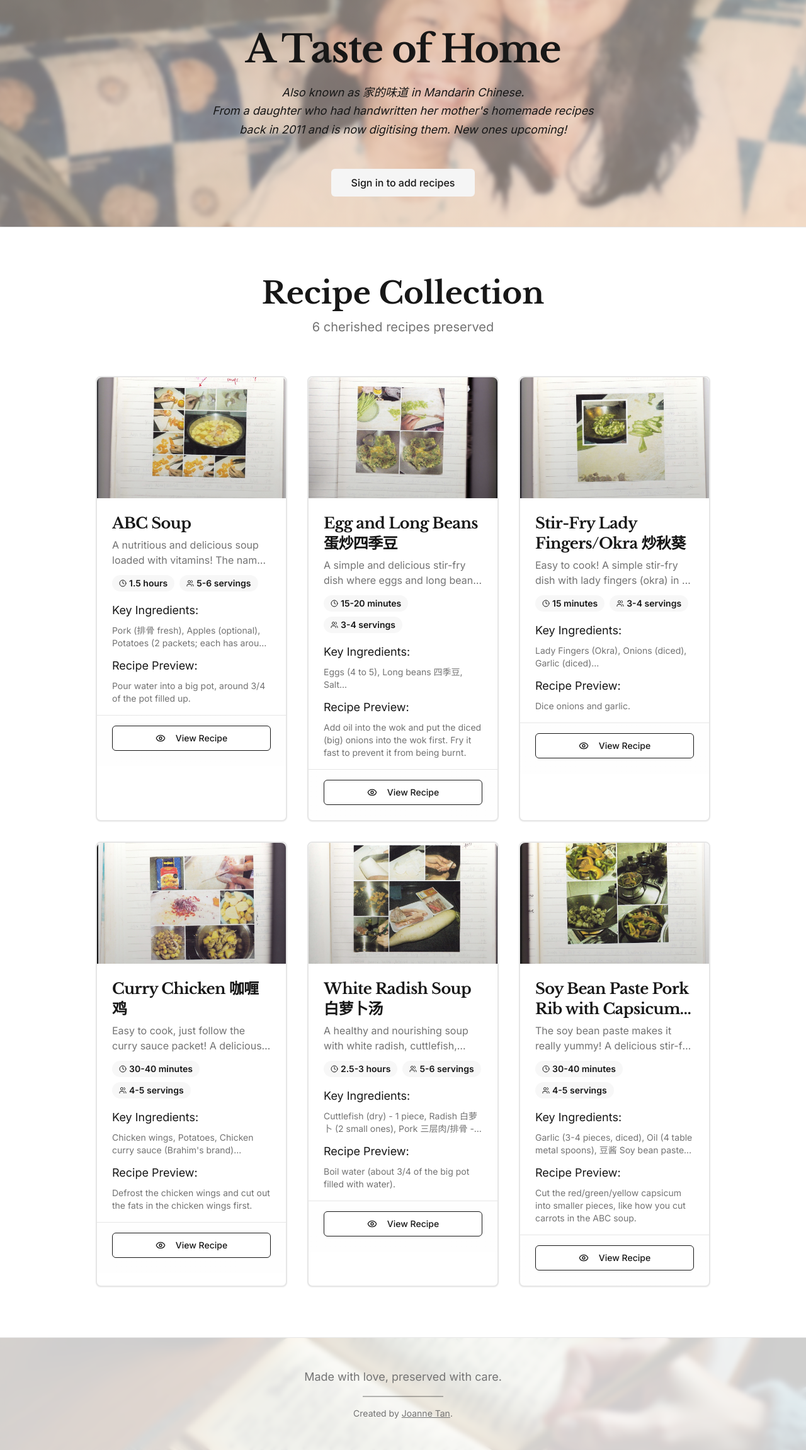
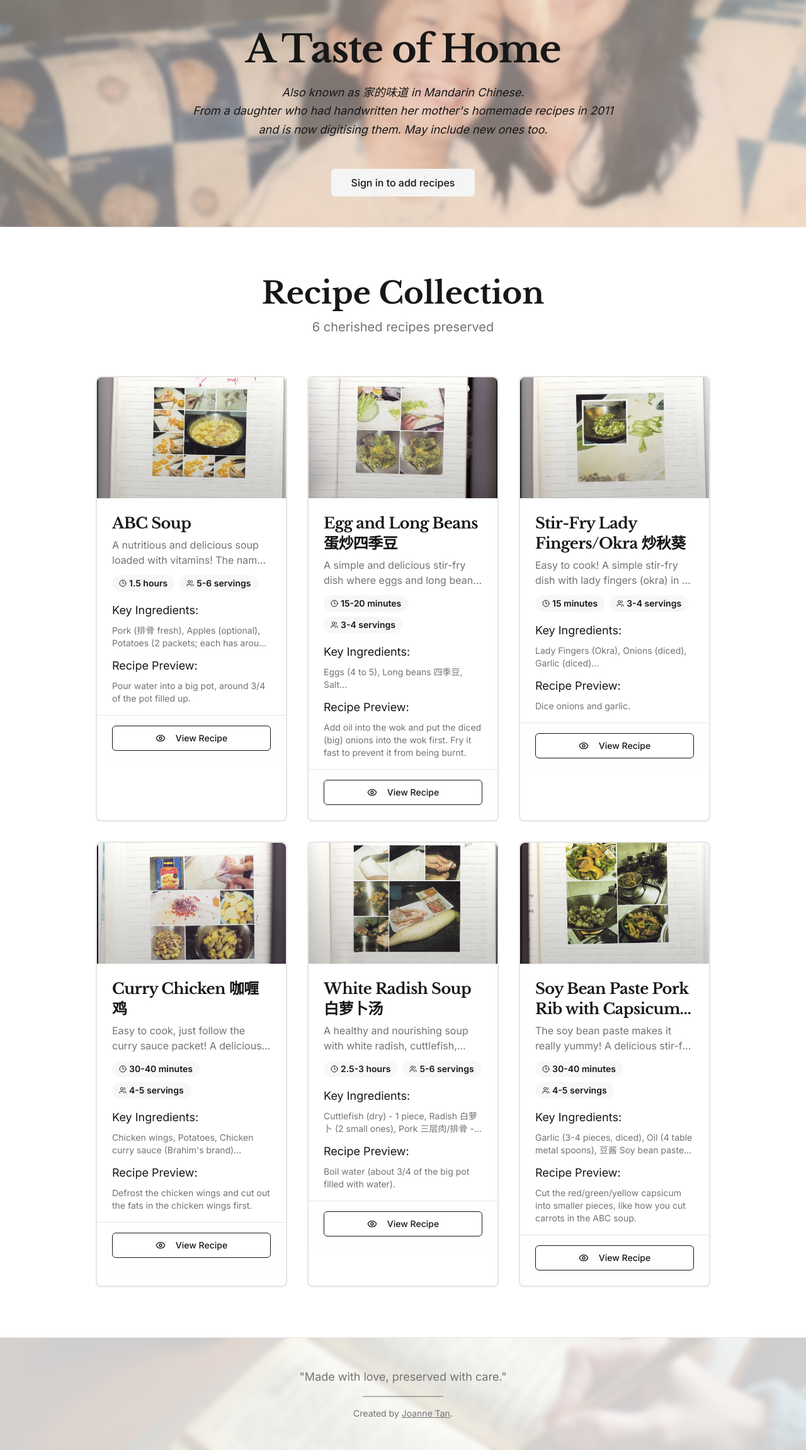
Before and after one commit to readandmuse/atasteofhome, a React (Vite) app: page / in a window 1280 px wide. Shown: the whole page at 63% size. Built offline with nearby package versions, Linux system fonts and the light colour scheme.

Commit message:
Code edited in Lovable Code Editor
Edited UI in Lovable

```diff
--- a/src/pages/Index.tsx
+++ b/src/pages/Index.tsx
@@ -212,9 +212,9 @@ const soyBeanPorkCapsicumRecipe: Recipe = {
     "Fry till the colours are bright.",
     "Dish out the capsicum and put on a plate.",
     "Prepare the 豆酱 (soy bean paste) 排骨 with water, there must be more water than the bean paste. Mix them all in a bowl.",
-    "Fry the 排骨, all of them with garlic and the diced chilli. 炒 它 all.",
+    "Fry the 排骨, all of them with garlic and the diced chilli. 炒香 all.",
     "Pour the bean paste (mixed) into the wok. Let it 炒 for 5 min. Then pour the plate of capsicum all into the wok and it 炒 for 5 min again.",
-    "After that, transfer the whole dish into the pot which is used for 炖 stuffs (like previous page) and 炒 it for about 10-15 min on mid-fire.",
+    "After that, transfer the whole dish into the pot which is used for 炖 stuffs (like previous page) and 焖 it for about 10-15 min on mid-fire.",
     "Dish is ready to be served!",
   ],
   cookingTime: "30-40 minutes",
@@ -316,9 +316,9 @@ const Index = () => {
             <p className="font-sans text-lg text-foreground max-w-3xl mx-auto leading-relaxed italic">
               Also known as 家的味道 in Mandarin Chinese.
               <br />
-              From a daughter who had handwritten her mother's homemade recipes
+              From a daughter who had handwritten her mother's homemade recipes in 2011
               <br />
-              back in 2011 and is now digitising them. New ones upcoming!
+              and is now digitising them. May include new ones too.
             </p>
           </div>
 
@@ -394,7 +394,7 @@ const Index = () => {
         />
         <div className="absolute inset-0 bg-background/80 backdrop-blur-sm" />
         <div className="relative max-w-5xl mx-auto px-6 py-12 text-center">
-          <p className="font-elegant text-lg text-muted-foreground">Made with love, preserved with care.</p>
+          <p className="font-elegant text-lg text-muted-foreground">"Made with love, preserved with care."</p>
           <div className="w-32 h-0.5 bg-primary/30 mx-auto mt-4"></div>
           <p className="font-sans text-sm text-muted-foreground mt-4">
             Created by{" "}
```
